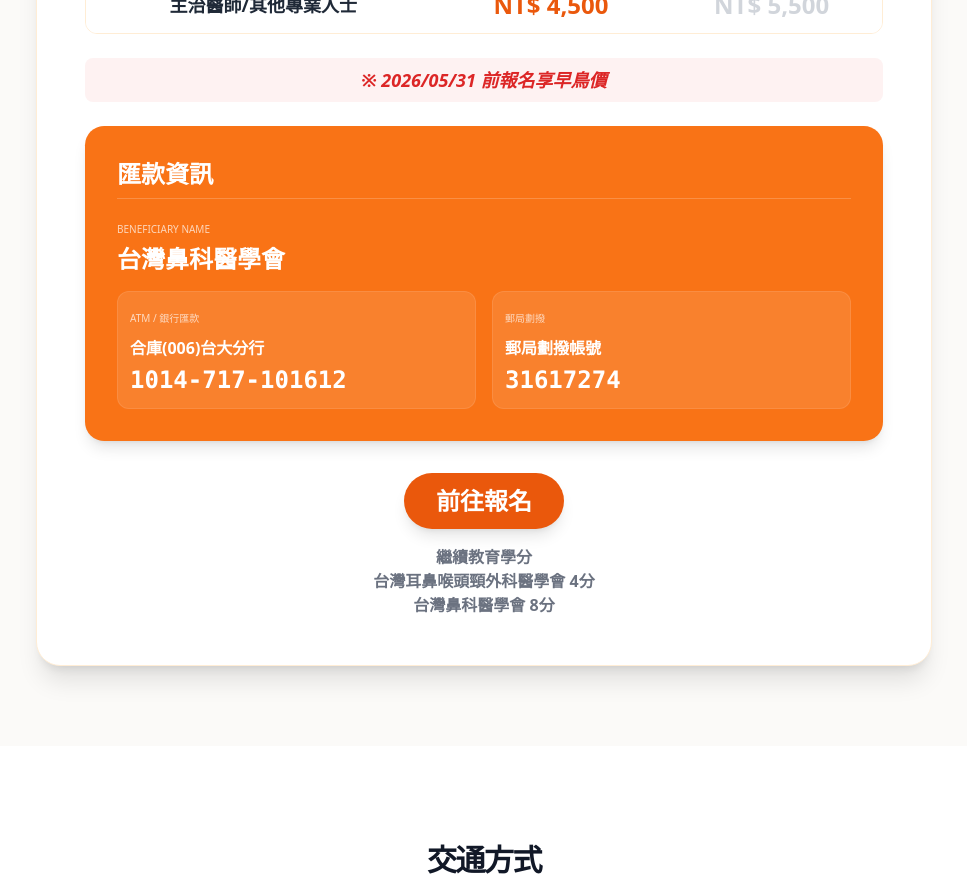
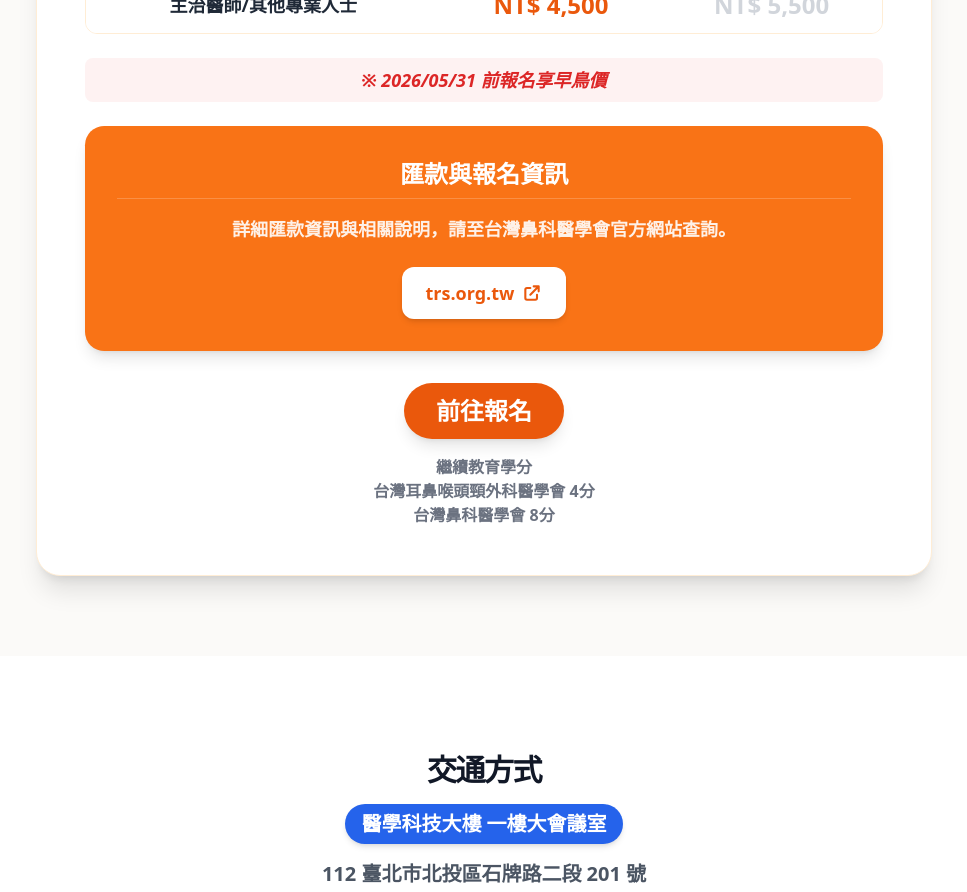
Before and after one commit to swordvghtpe/SWORD, a React (Vite) app: page / in a window 1280 px wide. Shown: the part 6940-7832 px from the top of the page, without its empty margins (156-1123 px from the left). Built offline with nearby package versions, Linux system fonts and the light colour scheme.

Commit message:
feat(registration): remove outdated remittance information
Remove the payment remittance section from the Registration component and delete the GitHub Pages deployment workflow.

```diff
--- a/components/Registration.tsx
+++ b/components/Registration.tsx
@@ -173,31 +173,27 @@ const Registration: React.FC = () => {
                 {t('※ 2026/05/31 前報名享早鳥價', '※ Early-bird through May 31, 2026.')}
             </p>
 
-            <div className="bg-[#f97316] p-4 md:p-8 rounded-[1.2rem] text-white shadow-lg mb-8">
-              <h4 className="text-sm md:text-2xl font-black border-b border-white/20 pb-2 mb-4 whitespace-nowrap">{t('匯款資訊', 'Remittance')}</h4>
-              {activeTab === 'domestic' ? (
-                <div className="grid grid-cols-1 md:grid-cols-2 gap-4 text-[10px] md:text-xl">
-                  <div className="md:col-span-2">
-                    <p className="opacity-70 text-[8px] md:text-[10px] uppercase">Beneficiary Name</p>
-                    <p className="font-black text-sm md:text-2xl whitespace-nowrap">{t('台灣鼻科醫學會', 'Taiwan Rhinology Society')}</p>
-                  </div>
-                  <div className="bg-white/10 p-3 rounded-xl border border-white/10">
-                    <p className="opacity-70 text-[8px] md:text-[10px] uppercase mb-1">{t('ATM / 銀行匯款', 'Bank Transfer')}</p>
-                    <p className="font-bold text-[10px] md:text-base">合庫(006)台大分行</p>
-                    <p className="text-sm md:text-2xl font-black font-mono mt-1">1014-717-101612</p>
-                  </div>
-                  <div className="bg-white/10 p-3 rounded-xl border border-white/10">
-                    <p className="opacity-70 text-[8px] md:text-[10px] uppercase mb-1">{t('郵局劃撥', 'Postal Transfer')}</p>
-                    <p className="font-bold text-[10px] md:text-base">{t('郵局劃撥帳號', 'Postal Account')}</p>
-                    <p className="text-sm md:text-2xl font-black font-mono mt-1">31617274</p>
-                  </div>
-                </div>
-              ) : (
-                <div className="grid grid-cols-1 md:grid-cols-2 gap-3 text-[10px] md:text-lg">
-                  <div><p className="opacity-70 text-[8px] md:text-[10px] uppercase">Swift</p><p className="font-bold whitespace-nowrap">TACBTWTP</p></div>
-                  <div><p className="opacity-70 text-[8px] md:text-[10px] uppercase">Account NO</p><p className="text-sm md:text-2xl font-black whitespace-nowrap">1346-717-036449</p></div>
-                </div>
-              )}
+            <div className="bg-[#f97316] p-6 md:p-8 rounded-[1.2rem] text-white shadow-lg mb-8 text-center flex flex-col items-center">
+              <h4 className="text-base md:text-2xl font-black border-b border-white/20 pb-2 mb-4 w-full whitespace-nowrap">
+                {t('匯款與報名資訊', 'Remittance & Registration Info')}
+              </h4>
+              <p className="text-xs md:text-lg font-bold opacity-90 mb-6 max-w-xl leading-relaxed">
+                {t(
+                  '詳細匯款資訊與相關說明，請至台灣鼻科醫學會官方網站查詢。',
+                  'For detailed remittance information and instructions, please visit the official website of the Taiwan Rhinology Society.'
+                )}
+              </p>
+              <a
+                href="https://trs.org.tw/"
+                target="_blank"
+                rel="noopener noreferrer"
+                className="inline-flex items-center gap-2 bg-white hover:bg-orange-50 text-orange-600 font-extrabold px-6 py-3 rounded-xl text-xs md:text-lg shadow-md hover:shadow-lg transition-all active:scale-95 duration-200"
+              >
+                <span>trs.org.tw</span>
+                <svg className="w-4 h-4 md:w-5 md:h-5" fill="none" stroke="currentColor" viewBox="0 0 24 24">
+                  <path strokeLinecap="round" strokeLinejoin="round" strokeWidth="2.5" d="M10 6H6a2 2 0 00-2 2v10a2 2 0 002 2h10a2 2 0 002-2v-4M14 4h6m0 0v6m0-6L10 14" />
+                </svg>
+              </a>
             </div>
 
             <div className="text-center">
```
